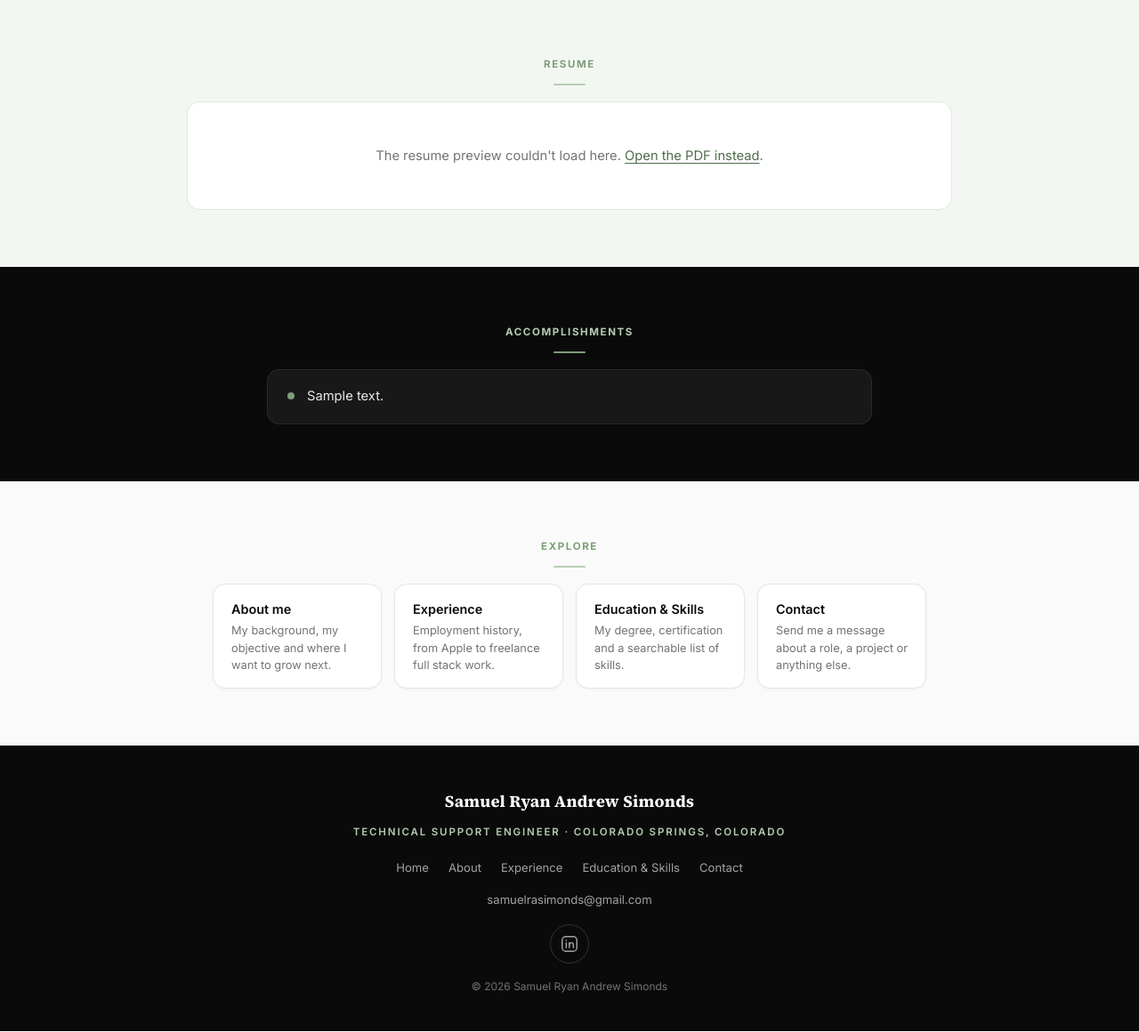
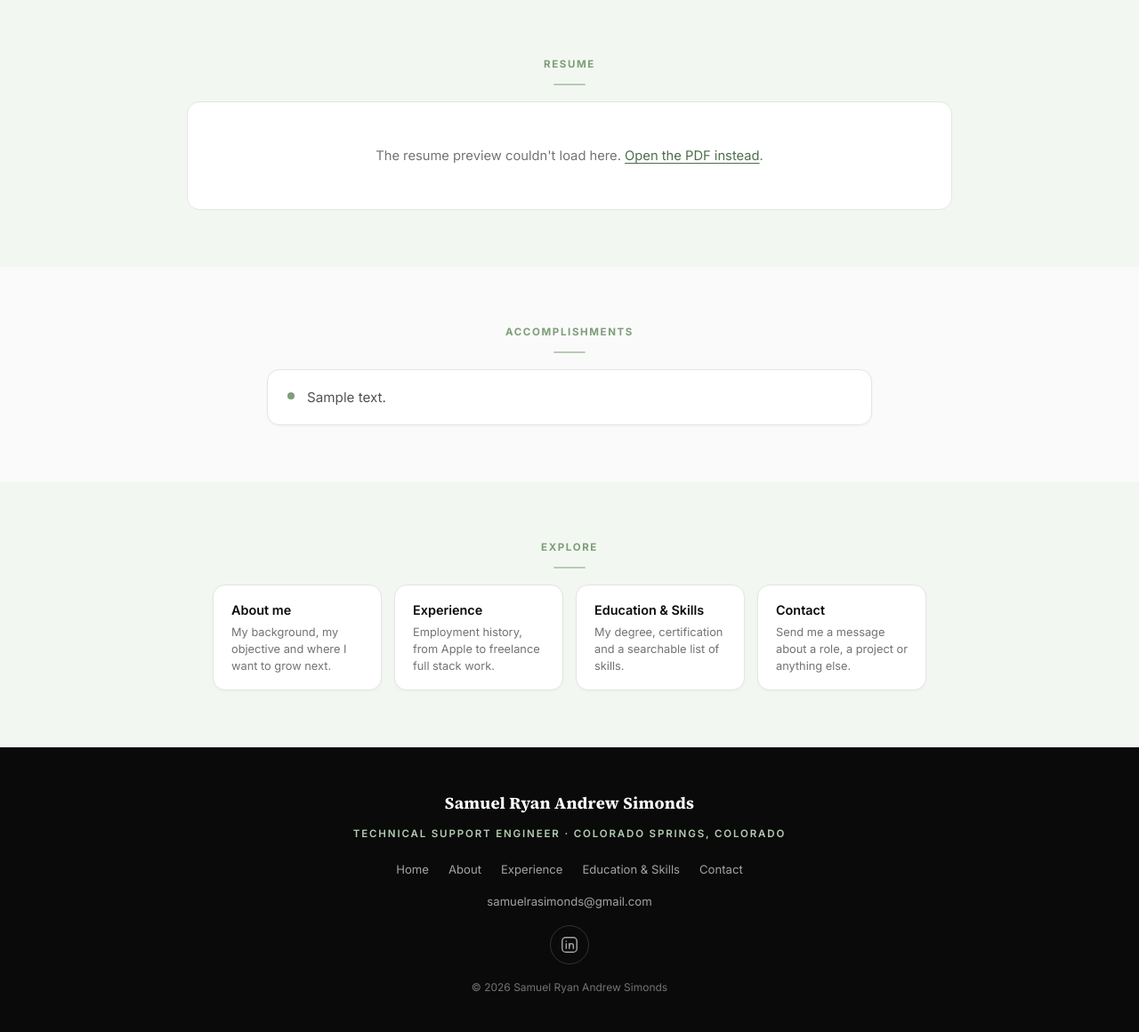
Before and after one commit to SRAS2024/About-Me, a Flask app: page / in a window 1280 px wide. Shown: the part 874-2034 px from the top of the page at 89% size. Run offline with Flask 3, Linux system fonts and the light colour scheme; tables that the repository leaves empty hold one stand-in row (values such as "Sample post"); some libraries are stand-ins or nearby versions.

Commit message:
Clean up the homepage bottom and remove the low vision paragraph
- Accomplishments are light cards on a light section, Explore sits on sage,
  so the footer is the only dark band at the bottom of the page
- About: remove the personal low vision paragraph
- Admin preview matches the lighter Accomplishments section

Co-Authored-By: Claude Opus 5.5 <noreply@anthropic.com>

```diff
--- a/static/css/styles.css
+++ b/static/css/styles.css
@@ -305,11 +305,12 @@ button,input,select,textarea{font:inherit}
   display:flex;align-items:flex-start;gap:14px;
   padding:18px 22px;
   border-radius:var(--radius-lg);
-  background:rgba(255,255,255,.06);
-  border:1px solid rgba(255,255,255,.08);
-  font-size:.92rem;
-  line-height:1.6;
-  color:rgba(255,255,255,.9);
+  background:#fff;
+  border:1px solid var(--gray-200);
+  box-shadow:var(--shadow-sm);
+  font-size:.95rem;
+  line-height:1.65;
+  color:var(--gray-600);
 }
 .accomplishment-item>span:last-child{min-width:0;overflow-wrap:anywhere}
 .accomplishment-bullet{
--- a/templates/about.html
+++ b/templates/about.html
@@ -41,11 +41,6 @@
               where I own hardware configuration and escalations for the live streaming product. I build tools there too,
               including configuration software that turned a 30-minute device setup into a 10-minute workflow. Every job has
               taught me the same lesson: a system is only as good as the experience of the person using it.
-            </p>
-            <p>
-              I'm also low vision. At Apple I became the <em>first</em> low vision Technical Expert, a senior technician
-              role, by building repair workflows around accessibility. That experience is a big reason I care so much about
-              interfaces that are <em>easy to read and easy to use</em>.
             </p>
 
             <blockquote>
--- a/templates/admin.html
+++ b/templates/admin.html
@@ -116,8 +116,8 @@
       </div>
 
       <!-- Accomplishments -->
-      <div class="preview-section preview-dark" id="previewAccompSection">
-        <div class="section-label text-center section-label-light">Accomplishments</div>
+      <div class="preview-section" id="previewAccompSection">
+        <div class="section-label text-center">Accomplishments</div>
         <div class="accomplishment-list" id="previewAccomplishments"></div>
       </div>
 
--- a/templates/index.html
+++ b/templates/index.html
@@ -91,9 +91,9 @@
 
 <!-- ── Accomplishments ─────────────────────────────────────── -->
 {% if accomplishments|length > 0 %}
-<section class="section-wrap section-dark" id="accomplishments">
+<section class="section-wrap" id="accomplishments">
   <div class="container">
-    <h2 class="section-label text-center section-label-light" data-i18n="accomplishments">Accomplishments</h2>
+    <h2 class="section-label text-center" data-i18n="accomplishments">Accomplishments</h2>
     <div class="accomplishment-list">
       {% for a in accomplishments %}
         <div class="accomplishment-item">
@@ -107,7 +107,7 @@
 {% endif %}
 
 <!-- ── Explore the rest of the site ────────────────────────── -->
-<section class="section-wrap" id="explore">
+<section class="section-wrap section-sage" id="explore">
   <div class="container">
     <h2 class="section-label text-center">Explore</h2>
     <div class="explore-grid">
```
